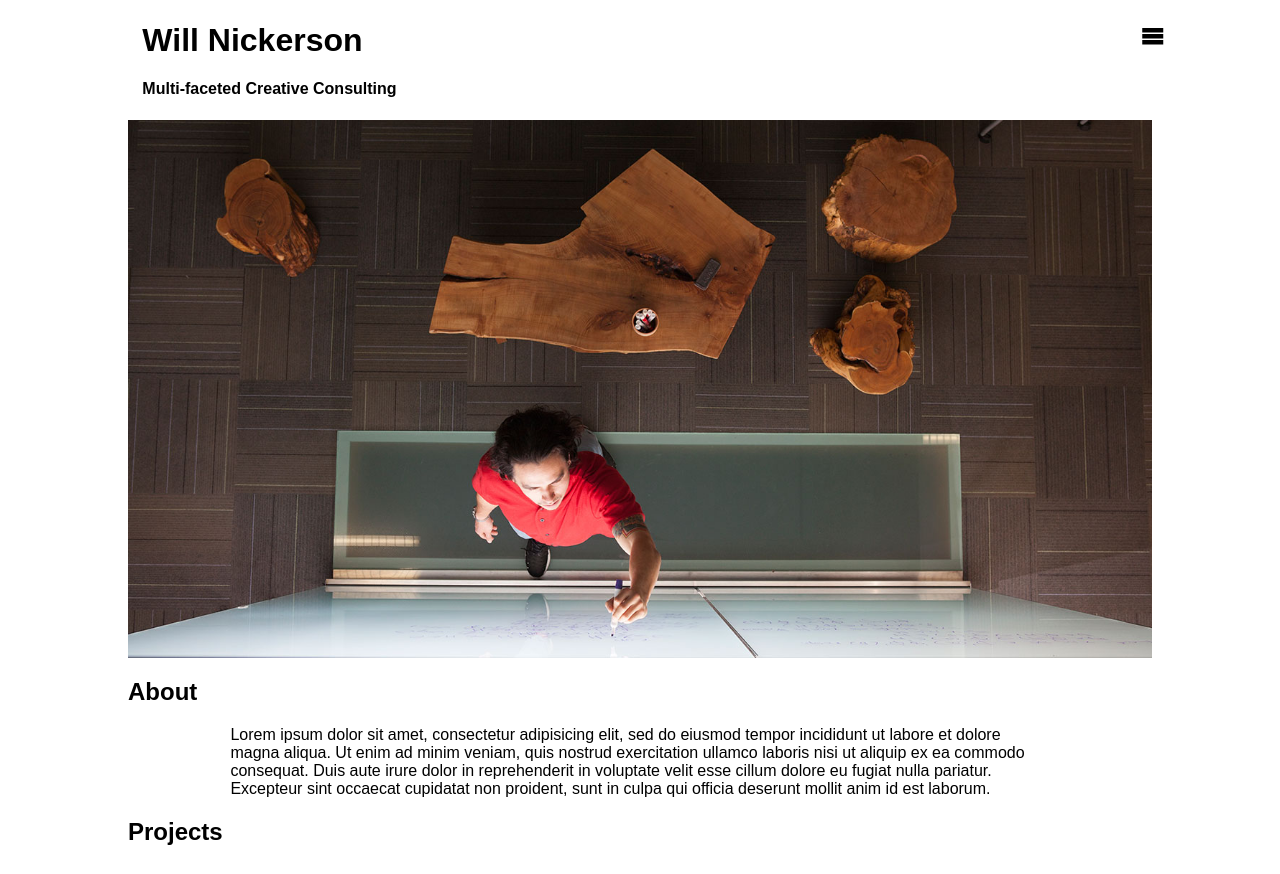
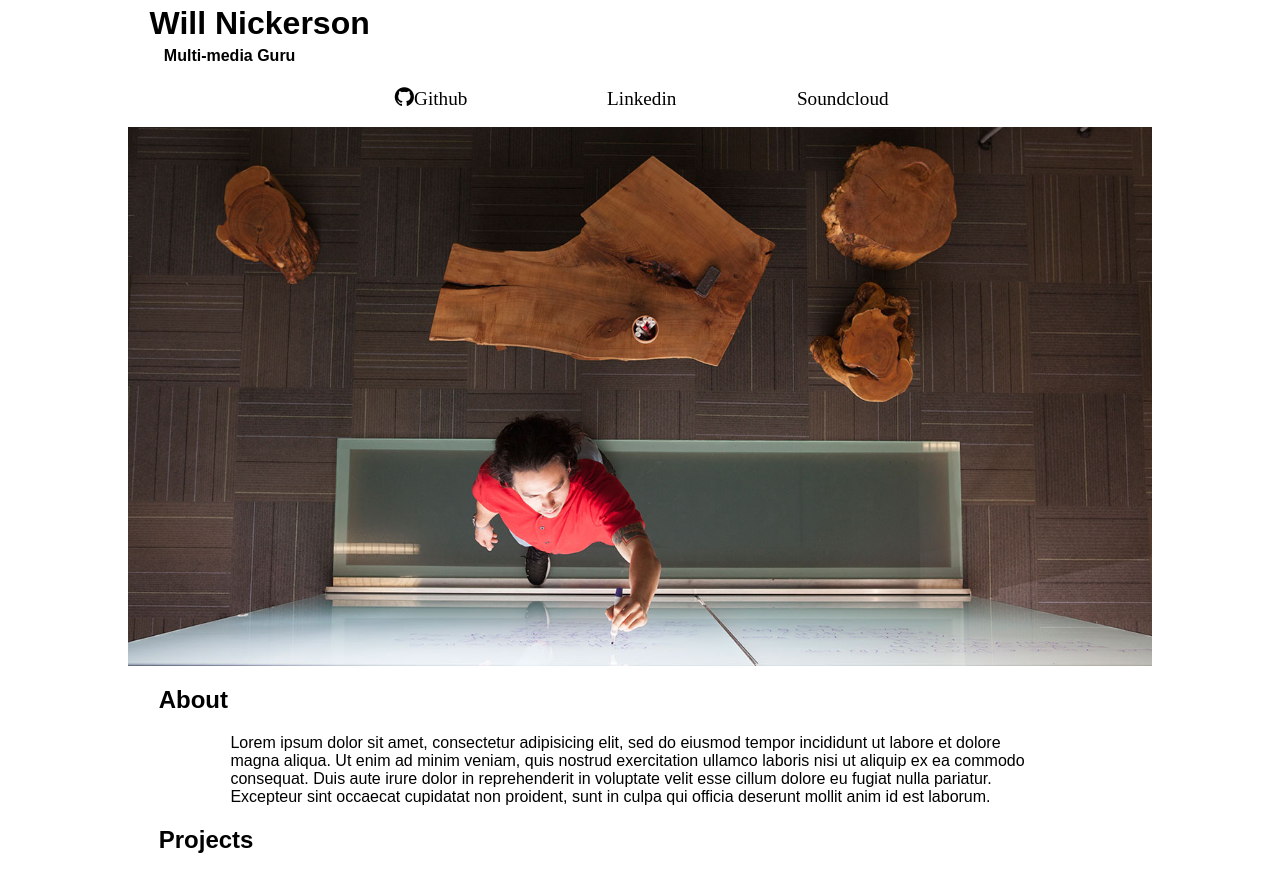
Before and after one commit to willnickerson/portfolio-assignment, a plain HTML site: page index.html in a window 1280 px wide. Drawn offline with Linux system fonts and the light colour scheme; files whose address does not match are found by name.

Commit message:
responsivness improved

```diff
--- a/index.html
+++ b/index.html
@@ -14,7 +14,7 @@
       <header class="clearfix">
         <div class="title">
           <h1>Will Nickerson</h1>
-          <h3>Multi-faceted Creative Consulting</h3>
+          <h3>Multi-media Guru</h3>
       </div>
         <nav>
           <div class="icon-menu">
--- a/styles/base.css
+++ b/styles/base.css
@@ -1,5 +1,5 @@
 .container {
-  width: 80%;
+  width: 100%;
   margin: 0 auto;
 }
 
@@ -10,15 +10,20 @@ a {
 
 h1 {
   font-size: 2em;
-  margin: 3% 2%;
+  margin-left: 3%;
+  margin-top: 5px;
+  margin-bottom: 5px;
 }
 
 h2 {
   font-size: 1.5em;
+  margin-left: 3%;
 }
 h3 {
   font-size: 1em;
-  margin: 3% 2%;
+  margin-left: 5%;
+  margin-top: 5px;
+  margin-bottom: 5px;
 }
 
 p {
--- a/styles/layout.css
+++ b/styles/layout.css
@@ -1,33 +1,16 @@
-
-
-.icon-menu {
-  text-align: right;
-  position: relative;
-  top: 0;
-  right: 0;
-  font-size: 1.5em;
-}
 
 .title {
   display: inline-block;
   width: 70%;
+  float: left;
 }
 
 header {
   clear: both;
 }
-nav {
-  display: inline-block;
-  width: 25%;
-  height: 100%;
-  position: absolute;
-  top: 3%;
-  /*margin-top: 2%;
-  margin-right: 3%;*/
-}
 
-.clearfix::after {
+/*.clearfix::after {
   content: "";
   display: table;
   clear: both;
-}
+}*/
--- a/styles/module.css
+++ b/styles/module.css
@@ -1,3 +1,13 @@
+nav {
+  /*display: inline-block;
+  width: 25%;
+  height: 100%;
+  position: absolute;
+  top: 3%;*/
+  /*margin-top: 2%;
+  margin-right: 3%;*/
+}
+
 nav ul {
   display: none;
   list-style-type: none;
@@ -10,3 +20,45 @@ nav ul {
 nav:hover ul {
   display: block;
 }
+
+nav ul li {
+  margin-left: 6%;
+  font-size: 1.2em;
+  font-family: sans-serif;
+  margin-top: 7px;
+  margin-bottom: 7px;
+}
+
+.icon-menu {
+  text-align: right;
+  padding-top: 5px;
+  margin-right: 3%;
+  font-size: 1.5em;
+}
+
+@media only screen and (min-width: 640px) {
+  .container {
+    width: 80%
+  }
+
+  .icon-menu {
+    display: none;
+  }
+
+  nav {
+    margin-bottom: 1%;
+  }
+  nav ul {
+    display: block;
+    margin: 0 auto;
+    width: 60%;
+    padding-top: 1%
+  }
+
+  nav ul li {
+    display: inline-block;
+    text-align: center;
+    margin-left: 0;
+    width: 32%
+  }
+}
```
